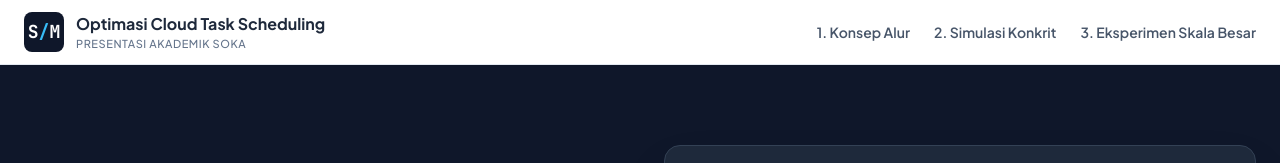
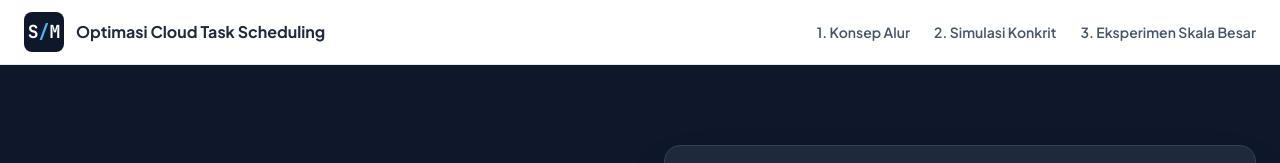
Before and after one commit to hudarbn/metaheuristik, a plain HTML site: page index.html in a window 1280 px wide. Shown: the top 163 px of the page. Drawn offline with nearby package versions, Linux system fonts and the light colour scheme.

Commit message:
Update title and remove presentation text in index.html
Removed 'Metaheuristik' from the title and updated the academic presentation text.

```diff
--- a/index.html
+++ b/index.html
@@ -3,7 +3,7 @@
 <head>
     <meta charset="UTF-8">
     <meta name="viewport" content="width=device-width, initial-scale=1.0">
-    <title>Metaheuristik CTS: SCA vs MFO</title>
+    <title>Metaheuristik SCA vs MFO</title>
 
     <script src="https://cdn.tailwindcss.com"></script>
     <script src="https://cdn.jsdelivr.net/npm/chart.js"></script>
@@ -64,7 +64,6 @@
                 </div>
                 <div>
                     <h1 class="font-bold text-slate-800 leading-tight text-sm sm:text-base">Optimasi Cloud Task Scheduling</h1>
-                    <p class="text-[10px] sm:text-[11px] text-slate-500 font-medium uppercase tracking-wider">Presentasi Akademik SOKA</p>
                 </div>
             </div>
 
```
